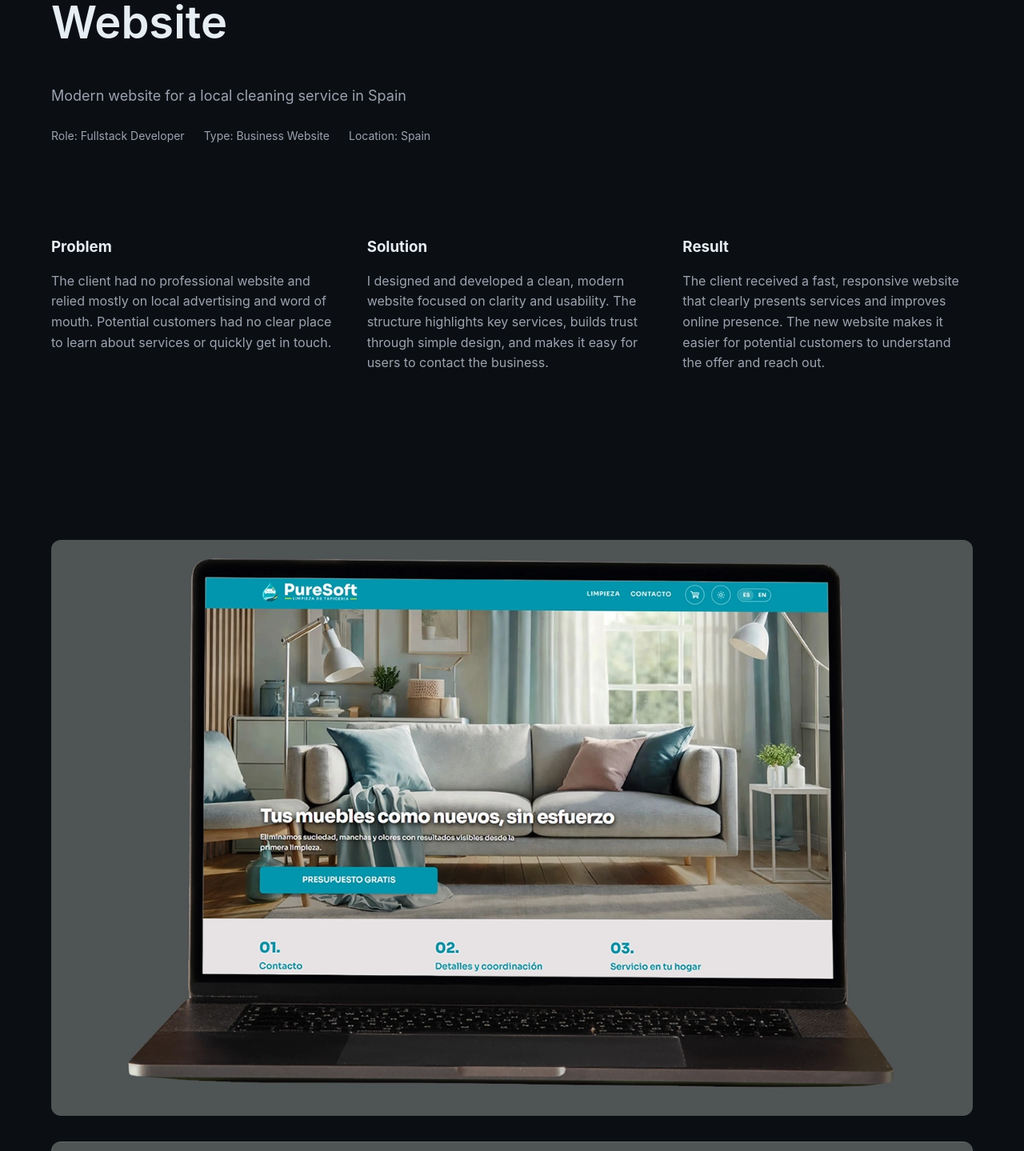
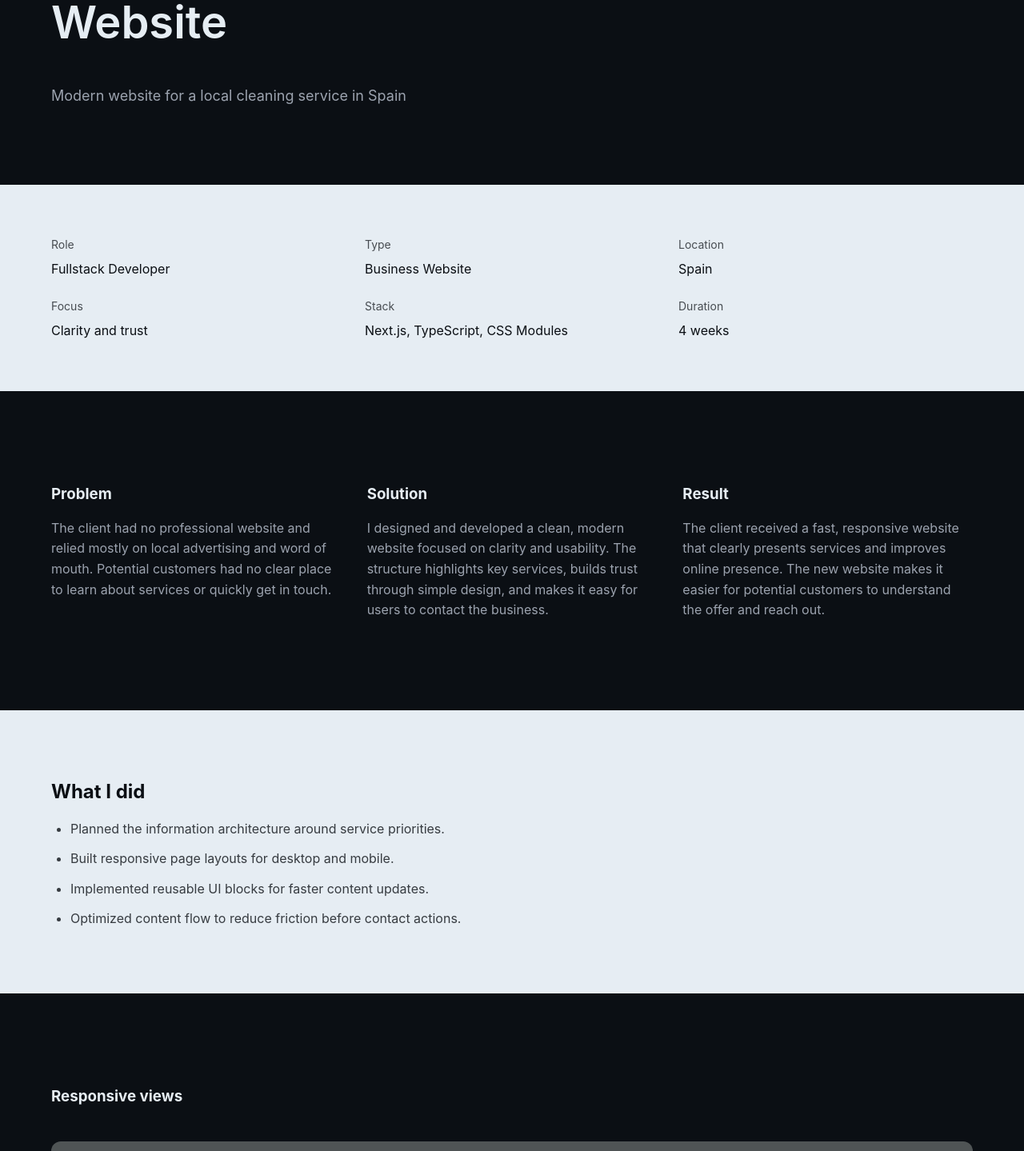
Before and after one commit to AlexDroff/portfolio_web, a Next.js app: page /projects/cleaning in a window 1280 px wide. Shown: the part 262-1701 px from the top of the page at 80% size. Built offline with nearby package versions, Linux system fonts and the light colour scheme.

Commit message:
update component structure and data model for project case studies, adding meta and contributions sections, and restructuring gallery data for better organization.

```diff
--- a/src/app/projects/[slug]/page.tsx
+++ b/src/app/projects/[slug]/page.tsx
@@ -3,11 +3,12 @@ import { notFound } from "next/navigation";
 
 import { Container } from "@/components/ui/Container/Container";
 import { ProjectHero } from "@/components/project/ProjectHero/ProjectHero";
+import { ProjectMeta } from "@/components/project/ProjectMeta/ProjectMeta";
 import { ProjectContent } from "@/components/project/ProjectContent/ProjectContent";
+import { ProjectContributions } from "@/components/project/ProjectContributions/ProjectContributions";
 import { ProjectGallery } from "@/components/project/ProjectGallery/ProjectGallery";
 import { ProjectCTA } from "@/components/project/ProjectCTA/ProjectCTA";
 import { projects } from "@/data/projects";
-import { getProjectImages } from "@/utils/getProjectImages";
 import styles from "./page.module.css";
 
 type ProjectPageProps = {
@@ -24,7 +25,7 @@ export default async function ProjectPage({ params }: ProjectPageProps) {
     notFound();
   }
 
-  const images = getProjectImages(project.imageFolder, project.screenshotsCount);
+  const { caseStudy } = project;
 
   return (
     <>
@@ -36,22 +37,24 @@ export default async function ProjectPage({ params }: ProjectPageProps) {
         </Container>
       </div>
       <ProjectHero
-        title={project.caseStudy.hero.title}
-        subtitle={project.caseStudy.hero.subtitle}
-        role={project.caseStudy.hero.role}
-        type={project.caseStudy.hero.type}
-        location={project.caseStudy.hero.location}
-        focus={project.caseStudy.hero.focus}
+        title={caseStudy.hero.title}
+        subtitle={caseStudy.hero.subtitle}
       />
+      <ProjectMeta items={caseStudy.meta} />
       <ProjectContent
-        problem={project.caseStudy.content.problem}
-        solution={project.caseStudy.content.solution}
-        result={project.caseStudy.content.result}
+        problem={caseStudy.content.problem}
+        solution={caseStudy.content.solution}
+        result={caseStudy.content.result}
       />
-      <ProjectGallery images={images.map((image) => image.src)} />
+      <ProjectContributions
+        title={caseStudy.contributions.title}
+        items={caseStudy.contributions.items}
+      />
+      <ProjectGallery folder={project.imageFolder} sections={caseStudy.gallery} />
       <ProjectCTA
-        title={project.caseStudy.cta.title}
-        subtext={project.caseStudy.cta.subtext}
+        title={caseStudy.cta.title}
+        subtext={caseStudy.cta.subtext}
+        buttonLabel={caseStudy.cta.buttonLabel}
       />
     </>
   );
--- /dev/null
+++ b/src/components/project/ProjectContributions/ProjectContributions.module.css
@@ -0,0 +1,28 @@
+.section {
+  background: var(--text-primary);
+  color: var(--bg-dark);
+  padding: var(--space-8) 0;
+}
+
+.inner {
+  max-width: 800px;
+}
+
+.title {
+  margin-bottom: var(--space-4);
+  color: var(--bg-dark);
+}
+
+.list {
+  display: flex;
+  flex-direction: column;
+  gap: var(--space-3);
+  list-style: disc;
+  padding-left: var(--space-5);
+}
+
+.item {
+  color: var(--bg-dark);
+  opacity: 0.8;
+  line-height: 1.6;
+}
--- /dev/null
+++ b/src/components/project/ProjectContributions/ProjectContributions.tsx
@@ -0,0 +1,33 @@
+import { Container } from "@/components/ui/Container/Container";
+import styles from "./ProjectContributions.module.css";
+
+type ProjectContributionsProps = {
+  title: string;
+  items: string[];
+};
+
+export const ProjectContributions = ({
+  title,
+  items,
+}: ProjectContributionsProps) => {
+  if (!items.length) {
+    return null;
+  }
+
+  return (
+    <section className={styles.section}>
+      <Container>
+        <div className={styles.inner}>
+          <h2 className={styles.title}>{title}</h2>
+          <ul className={styles.list}>
+            {items.map((item) => (
+              <li key={item} className={styles.item}>
+                {item}
+              </li>
+            ))}
+          </ul>
+        </div>
+      </Container>
+    </section>
+  );
+};
--- a/src/components/project/ProjectGallery/ProjectGallery.module.css
+++ b/src/components/project/ProjectGallery/ProjectGallery.module.css
@@ -3,6 +3,22 @@
 }
 
 .stack {
+  display: flex;
+  flex-direction: column;
+  gap: var(--space-8);
+}
+
+.group {
+  display: flex;
+  flex-direction: column;
+  gap: var(--space-5);
+}
+
+.groupTitle {
+  color: var(--text-primary);
+}
+
+.images {
   display: flex;
   flex-direction: column;
   gap: var(--space-6);
--- a/src/components/project/ProjectGallery/ProjectGallery.tsx
+++ b/src/components/project/ProjectGallery/ProjectGallery.tsx
@@ -1,13 +1,15 @@
 import { Container } from "@/components/ui/Container/Container";
+import type { ProjectGallerySection } from "@/types/project";
 import Image from "next/image";
 import styles from "./ProjectGallery.module.css";
 
 type ProjectGalleryProps = {
-  images?: string[];
+  folder: string;
+  sections: ProjectGallerySection[];
 };
 
-export const ProjectGallery = ({ images }: ProjectGalleryProps) => {
-  if (!images?.length) {
+export const ProjectGallery = ({ folder, sections }: ProjectGalleryProps) => {
+  if (!sections.length) {
     return null;
   }
 
@@ -15,11 +17,15 @@ export const ProjectGallery = ({ images }: ProjectGalleryProps) => {
     <section className={styles.section}>
       <Container>
         <div className={styles.stack}>
-          {images.map((image, index) => (
+          {sections.map((section) => (
+            <div key={section.title} className={styles.group}>
+              <h3 className={styles.groupTitle}>{section.title}</h3>
+              <div className={styles.images}>
+                {section.images.map((image) => (
                   <Image
-              key={image}
-              src={image}
-              alt={`Project screenshot ${index + 1}`}
+                    key={`${section.title}-${image.index}`}
+                    src={`/projects/${folder}/${image.index}.webp`}
+                    alt={image.label}
                     width={1200}
                     height={700}
                     style={{ height: "auto" }}
@@ -27,6 +33,9 @@ export const ProjectGallery = ({ images }: ProjectGalleryProps) => {
                   />
                 ))}
               </div>
+            </div>
+          ))}
+        </div>
       </Container>
     </section>
   );
--- a/src/components/project/ProjectHero/ProjectHero.module.css
+++ b/src/components/project/ProjectHero/ProjectHero.module.css
@@ -15,6 +15,7 @@
 
 .subtitle {
   margin-top: var(--space-4);
+  margin-bottom: var(--space-9);
   max-width: 600px;
   font-size: 18px;
   line-height: 1.6;
--- a/src/components/project/ProjectHero/ProjectHero.tsx
+++ b/src/components/project/ProjectHero/ProjectHero.tsx
@@ -4,20 +4,9 @@ import styles from "./ProjectHero.module.css";
 type ProjectHeroProps = {
   title: string;
   subtitle: string;
-  role: string;
-  type: string;
-  location?: string;
-  focus?: string;
 };
 
-export const ProjectHero = ({
-  title,
-  subtitle,
-  role,
-  type,
-  location,
-  focus,
-}: ProjectHeroProps) => {
+export const ProjectHero = ({ title, subtitle }: ProjectHeroProps) => {
   return (
     <section className={styles.section}>
       <Container>
@@ -25,13 +14,6 @@ export const ProjectHero = ({
           <h1 className={styles.title}>{title}</h1>
 
           <p className={styles.subtitle}>{subtitle}</p>
-
-          <div className={styles.meta}>
-            <span>Role: {role}</span>
-            <span>Type: {type}</span>
-            {location ? <span>Location: {location}</span> : null}
-            {focus ? <span>Focus: {focus}</span> : null}
-          </div>
         </div>
       </Container>
     </section>
--- /dev/null
+++ b/src/components/project/ProjectMeta/ProjectMeta.module.css
@@ -0,0 +1,33 @@
+.section {
+  background: var(--text-primary);
+  color: var(--bg-dark);
+  padding: var(--space-8) 0;
+}
+
+.grid {
+  display: grid;
+  grid-template-columns: repeat(3, minmax(0, 1fr));
+  gap: var(--space-5);
+}
+
+.item {
+  display: flex;
+  flex-direction: column;
+  gap: var(--space-2);
+}
+
+.label {
+  color: var(--bg-dark);
+  opacity: 0.72;
+  font-size: 14px;
+}
+
+.value {
+  color: var(--bg-dark);
+}
+
+@media (max-width: 768px) {
+  .grid {
+    grid-template-columns: 1fr;
+  }
+}
--- /dev/null
+++ b/src/components/project/ProjectMeta/ProjectMeta.tsx
@@ -0,0 +1,28 @@
+import { Container } from "@/components/ui/Container/Container";
+import type { ProjectMetaItem } from "@/types/project";
+import styles from "./ProjectMeta.module.css";
+
+type ProjectMetaProps = {
+  items: ProjectMetaItem[];
+};
+
+export const ProjectMeta = ({ items }: ProjectMetaProps) => {
+  if (!items.length) {
+    return null;
+  }
+
+  return (
+    <section className={styles.section}>
+      <Container>
+        <div className={styles.grid}>
+          {items.map((item) => (
+            <div key={item.label} className={styles.item}>
+              <span className={styles.label}>{item.label}</span>
+              <span className={styles.value}>{item.value}</span>
+            </div>
+          ))}
+        </div>
+      </Container>
+    </section>
+  );
+};
--- a/src/data/projects.ts
+++ b/src/data/projects.ts
@@ -20,10 +20,15 @@ export const projects: Project[] = [
       hero: {
         title: 'Cleaning Company Website',
         subtitle: 'Modern website for a local cleaning service in Spain',
-        role: 'Fullstack Developer',
-        type: 'Business Website',
-        location: 'Spain',
       },
+      meta: [
+        { label: 'Role', value: 'Fullstack Developer' },
+        { label: 'Type', value: 'Business Website' },
+        { label: 'Location', value: 'Spain' },
+        { label: 'Focus', value: 'Clarity and trust' },
+        { label: 'Stack', value: 'Next.js, TypeScript, CSS Modules' },
+        { label: 'Duration', value: '4 weeks' },
+      ],
       content: {
         problem:
           'The client had no professional website and relied mostly on local advertising and word of mouth. Potential customers had no clear place to learn about services or quickly get in touch.',
@@ -32,9 +37,45 @@ export const projects: Project[] = [
         result:
           'The client received a fast, responsive website that clearly presents services and improves online presence. The new website makes it easier for potential customers to understand the offer and reach out.',
       },
+      contributions: {
+        title: 'What I did',
+        items: [
+          'Planned the information architecture around service priorities.',
+          'Built responsive page layouts for desktop and mobile.',
+          'Implemented reusable UI blocks for faster content updates.',
+          'Optimized content flow to reduce friction before contact actions.',
+        ],
+      },
+      gallery: [
+        {
+          title: 'Responsive views',
+          images: [
+            { index: 1, label: 'Desktop view' },
+            { index: 2, label: 'Mobile view' },
+          ],
+        },
+        {
+          title: 'Key screens',
+          images: [
+            { index: 3, label: 'Hero section' },
+            { index: 4, label: 'Main content' },
+            { index: 5, label: 'Feature section' },
+            { index: 6, label: 'Additional section' },
+          ],
+        },
+        {
+          title: 'Additional screens',
+          images: [
+            { index: 7, label: 'Extra screen 1' },
+            { index: 8, label: 'Extra screen 2' },
+            { index: 9, label: 'Extra screen 3' },
+          ],
+        },
+      ],
       cta: {
         title: 'Need a website like this?',
         subtext: "Let's build something simple, fast, and effective.",
+        buttonLabel: 'Contact me',
       },
     },
   },
@@ -57,10 +98,15 @@ export const projects: Project[] = [
       hero: {
         title: 'Countryside Rental Website',
         subtitle: 'Website for a peaceful vacation house surrounded by nature',
-        role: 'Fullstack Developer',
-        type: 'Rental / Hospitality Website',
-        focus: 'Atmosphere & simplicity',
       },
+      meta: [
+        { label: 'Role', value: 'Fullstack Developer' },
+        { label: 'Type', value: 'Rental / Hospitality Website' },
+        { label: 'Location', value: 'Europe' },
+        { label: 'Focus', value: 'Atmosphere and simplicity' },
+        { label: 'Stack', value: 'Next.js, TypeScript, CSS Modules' },
+        { label: 'Duration', value: '5 weeks' },
+      ],
       content: {
         problem:
           'The client needed a simple website to present the house and attract guests, but had no clear online presence or structure.',
@@ -69,9 +115,45 @@ export const projects: Project[] = [
         result:
           'The result is a calm, easy-to-use website that helps visitors quickly understand the place and feel its atmosphere, making it easier to get in touch and book.',
       },
+      contributions: {
+        title: 'What I did',
+        items: [
+          'Designed a visual hierarchy that supports a calm, premium feel.',
+          'Built responsive sections for property details and inquiries.',
+          'Structured content modules for easy seasonal content updates.',
+          'Improved mobile readability for key booking information.',
+        ],
+      },
+      gallery: [
+        {
+          title: 'Responsive views',
+          images: [
+            { index: 1, label: 'Desktop view' },
+            { index: 2, label: 'Mobile view' },
+          ],
+        },
+        {
+          title: 'Key screens',
+          images: [
+            { index: 3, label: 'Hero section' },
+            { index: 4, label: 'Main content' },
+            { index: 5, label: 'Feature section' },
+            { index: 6, label: 'Additional section' },
+          ],
+        },
+        {
+          title: 'Additional screens',
+          images: [
+            { index: 7, label: 'Extra screen 1' },
+            { index: 8, label: 'Extra screen 2' },
+            { index: 9, label: 'Extra screen 3' },
+          ],
+        },
+      ],
       cta: {
         title: 'Want a website like this?',
         subtext: 'I can help you create a clean and inviting online presence.',
+        buttonLabel: 'Contact me',
       },
     },
   },
@@ -95,9 +177,15 @@ export const projects: Project[] = [
         title: 'Car Rental Platform',
         subtitle:
           'Booking platform with dynamic search, filtering and rental requests',
-        role: 'Fullstack Developer',
-        type: 'Booking Platform',
       },
+      meta: [
+        { label: 'Role', value: 'Fullstack Developer' },
+        { label: 'Type', value: 'Booking Platform' },
+        { label: 'Location', value: 'International' },
+        { label: 'Focus', value: 'Search, filtering, and conversion flow' },
+        { label: 'Stack', value: 'Next.js, TypeScript, REST API' },
+        { label: 'Duration', value: '6 weeks' },
+      ],
       content: {
         problem:
           'The business needed a scalable web platform where users could quickly discover available cars and submit rental requests with minimal friction.',
@@ -106,9 +194,45 @@ export const projects: Project[] = [
         result:
           'The platform provides a smoother booking experience, clearer inventory browsing, and a maintainable architecture for future growth.',
       },
+      contributions: {
+        title: 'What I did',
+        items: [
+          'Implemented catalog filtering and pagination driven by API data.',
+          'Designed reusable listing cards and detail page templates.',
+          'Built a clear booking request flow with validation.',
+          'Structured the codebase for scalable feature expansion.',
+        ],
+      },
+      gallery: [
+        {
+          title: 'Responsive views',
+          images: [
+            { index: 1, label: 'Desktop view' },
+            { index: 2, label: 'Mobile view' },
+          ],
+        },
+        {
+          title: 'Key screens',
+          images: [
+            { index: 3, label: 'Hero section' },
+            { index: 4, label: 'Main content' },
+            { index: 5, label: 'Feature section' },
+            { index: 6, label: 'Additional section' },
+          ],
+        },
+        {
+          title: 'Additional screens',
+          images: [
+            { index: 7, label: 'Extra screen 1' },
+            { index: 8, label: 'Extra screen 2' },
+            { index: 9, label: 'Extra screen 3' },
+          ],
+        },
+      ],
       cta: {
         title: 'Need a booking platform like this?',
         subtext: 'I can help you design and build it end-to-end.',
+        buttonLabel: 'Contact me',
       },
     },
   },
@@ -132,9 +256,15 @@ export const projects: Project[] = [
         title: 'Travel Stories Platform',
         subtitle:
           'Content platform for publishing travel experiences with profile-driven pages',
-        role: 'Fullstack Developer',
-        type: 'Content Platform',
       },
+      meta: [
+        { label: 'Role', value: 'Fullstack Developer' },
+        { label: 'Type', value: 'Content Platform' },
+        { label: 'Location', value: 'International' },
+        { label: 'Focus', value: 'Publishing workflow and discoverability' },
+        { label: 'Stack', value: 'Next.js, TypeScript, Authentication' },
+        { label: 'Duration', value: '7 weeks' },
+      ],
       content: {
         problem:
           'The team needed a structured space to publish travel stories with consistent presentation, author visibility, and scalable page architecture.',
@@ -143,9 +273,45 @@ export const projects: Project[] = [
         result:
           'The final product supports cleaner publishing workflows, better content discoverability, and easier collaboration across contributors.',
       },
+      contributions: {
+        title: 'What I did',
+        items: [
+          'Built a modular content architecture for story pages.',
+          'Implemented dynamic routes for user and article experiences.',
+          'Integrated protected flows for authenticated actions.',
+          'Improved content browsing with reusable UI patterns.',
+        ],
+      },
+      gallery: [
+        {
+          title: 'Responsive views',
+          images: [
+            { index: 1, label: 'Desktop view' },
+            { index: 2, label: 'Mobile view' },
+          ],
+        },
+        {
+          title: 'Key screens',
+          images: [
+            { index: 3, label: 'Hero section' },
+            { index: 4, label: 'Main content' },
+            { index: 5, label: 'Feature section' },
+            { index: 6, label: 'Additional section' },
+          ],
+        },
+        {
+          title: 'Additional screens',
+          images: [
+            { index: 7, label: 'Extra screen 1' },
+            { index: 8, label: 'Extra screen 2' },
+            { index: 9, label: 'Extra screen 3' },
+          ],
+        },
+      ],
       cta: {
         title: 'Building a content platform?',
         subtext: "Let's turn your concept into a scalable product.",
+        buttonLabel: 'Contact me',
       },
     },
   },
--- a/src/types/project.ts
+++ b/src/types/project.ts
@@ -6,30 +6,53 @@ export const SCREEN_TYPES = {
 
 export const COVER_INDEX = SCREEN_TYPES.COVER;
 
-export type Project = {
+export type ProjectMetaItem = {
+  label: string;
+  value: string;
+};
+
+export type ProjectGalleryImage = {
+  index: number;
+  label: string;
+};
+
+export type ProjectGallerySection = {
+  title: string;
+  images: ProjectGalleryImage[];
+};
+
+export type ProjectCaseStudy = {
+  hero: {
+    title: string;
+    subtitle: string;
+  };
+  meta: ProjectMetaItem[];
+  content: {
+    problem: string;
+    solution: string;
+    result: string;
+  };
+  contributions: {
+    title: string;
+    items: string[];
+  };
+  gallery: ProjectGallerySection[];
+  cta: {
+    title: string;
+    subtext: string;
+    buttonLabel: string;
+  };
+};
+
+export type ProjectCardData = {
   slug: string;
   title: string;
   description: string;
   highlights: string[];
   imageFolder: string;
   screenshotsCount: number;
-  caseStudy: {
-    hero: {
-      title: string;
-      subtitle: string;
-      role: string;
-      type: string;
-      location?: string;
-      focus?: string;
-    };
-    content: {
-      problem: string;
-      solution: string;
-      result: string;
-    };
-    cta: {
-      title: string;
-      subtext: string;
-    };
-  };
 };
+
+export type Project = ProjectCardData & {
+  caseStudy: ProjectCaseStudy;
+};
```
Lines whose indentation alone changed are shown as unchanged.
